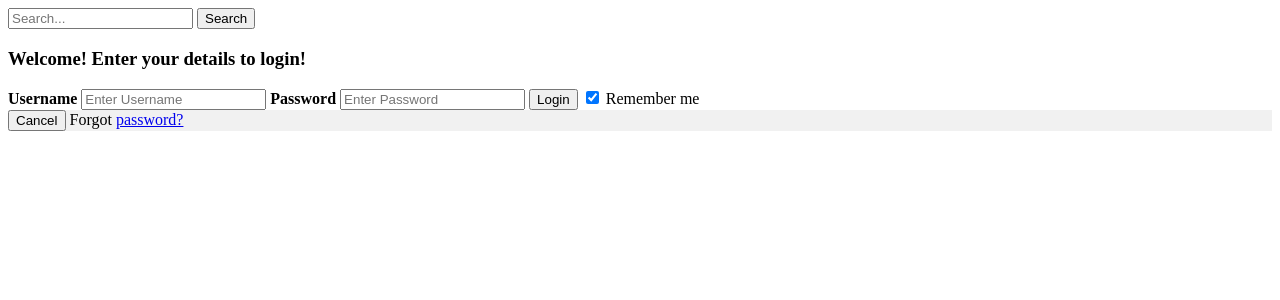
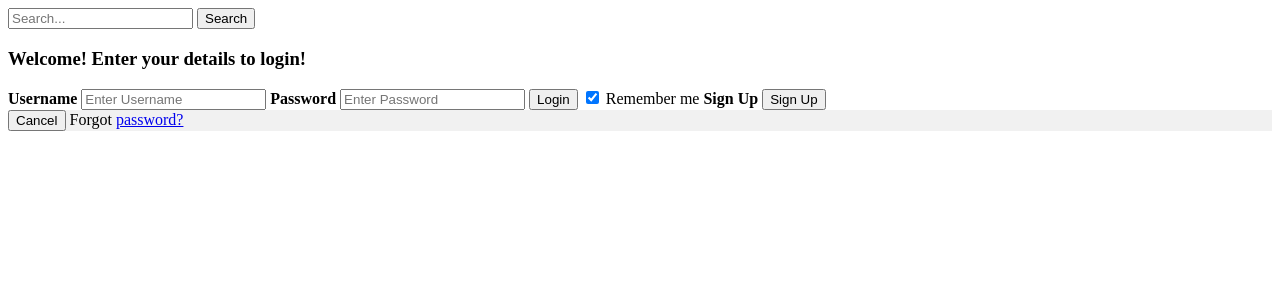
Before and after one commit to HonTastic2/WAD_group_project, a Django app: page /rango/login/ in a window 1280 px wide. Shown: the top 300 px of the page. Run offline with Django 3.2, Linux system fonts and the light colour scheme.

Commit message:
Added sign up function

```diff
--- a/templates/rango/login.html
+++ b/templates/rango/login.html
@@ -26,6 +26,9 @@
     <label>
       <input type="checkbox" checked="checked" name="remember"> Remember me
     </label>
+
+    <label for="psw"><b>Sign Up</b></label>
+    <button type="submit">Sign Up</button>
   </div>
 
   <div class="container" style="background-color:#f1f1f1">
```
